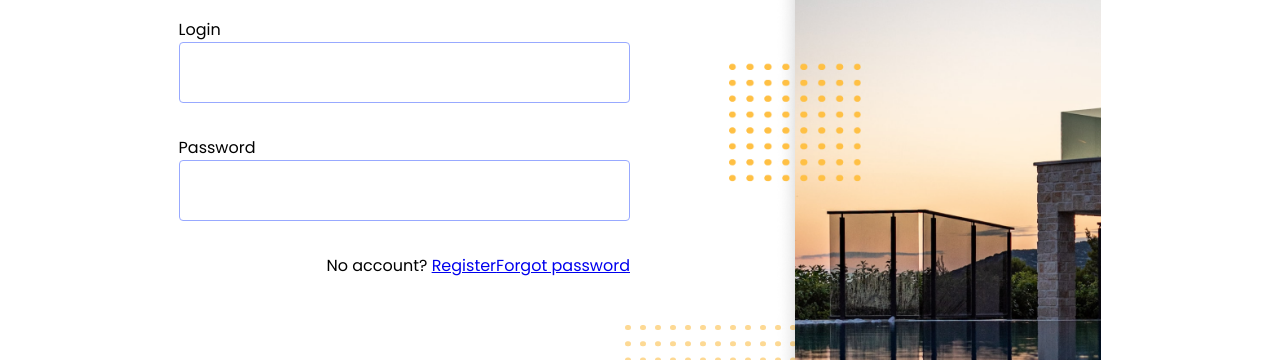
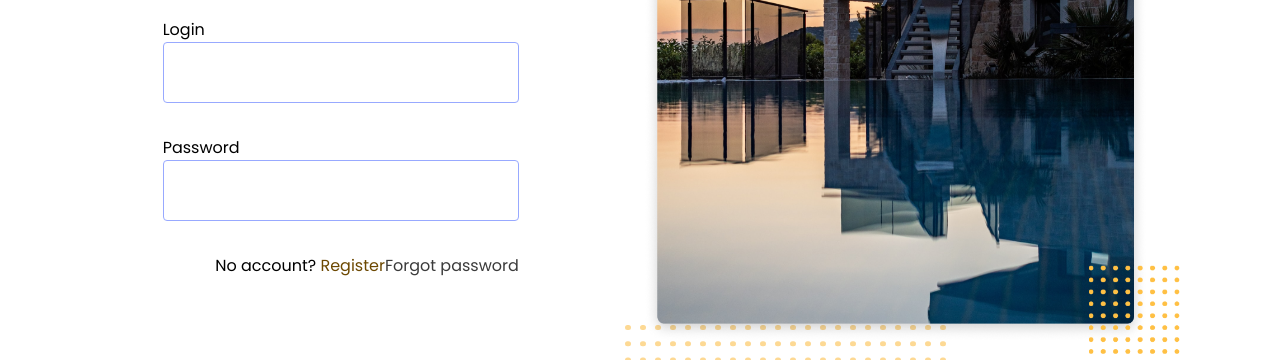
Before and after one commit to davidchom/PIW-Zadanie-1, a plain HTML site: page index.html in a window 1280 px wide. Shown: the part 549-909 px from the top of the page. Drawn offline with Linux system fonts and the light colour scheme.

Commit message:
nothing more

```diff
--- a/index.html
+++ b/index.html
@@ -36,19 +36,15 @@
                 <label class="data">Password</label>
                 <input class="input-username" />
                 <div class="forgot-password">
-                    <label>No account? <a href="#">Register</a></label>
-                    <a href="#">Forgot password</a>
+                    <label>No account? <a href="#" class="text-register">Register</a></label>
+                    <a href="#" class="text-forgot-password">Forgot password</a>
                 </div>
             </div>
             <div class="login-button">
                 <button class="primary-orange">Log in</button>
             </div>
         </div>
-        <div class="login-img-container">
-            <div class="image-of-house-like-in-gta">
-
-            </div>
-        </div>
+        <img src="assets/hero image.png" class="hero-image" alt="hero image">
     </section>
 
     <section id="short-section" class="short-section grid">
--- a/style.css
+++ b/style.css
@@ -139,19 +139,10 @@ i {
 }
 
 .hero-image {
-    height: 85vh;
-    grid-column: 1/13;
-    display: flex;
-    flex-direction: column;
-    justify-content: space-between;
-    align-items: center;
-    align-self: center;
-    padding: 4rem 0rem;
-    border-radius: var(--outer-radius);
-    background-image: url(./assets/hero-section.jpg);
-    background-repeat: no-repeat;
-    background-size: cover;
-    background-position: right center;
+    width: 568px;
+    height: 760px;
+    grid-column: 8/13;
+    margin-top: 93px;
 }
 
 .welcome-text {
@@ -634,26 +625,12 @@ button {
     flex-direction: column;
 }
 
-.image-of-house-like-in-gta {
-    grid-column: 2/7;
-    grid-row: 2/8;
-    display: flex;
-    flex-direction: column;
-    /* justify-content: space-between; */
-    align-items: left;
-    /* align-self: center; */
-    padding: 1rem 2rem;
-    background-image: url(./assets/hero\ image.png);
-    background-repeat: no-repeat;
-    background-size: cover;
-    /* background-position: right center; */
+.text-register {
+    text-decoration: none;
+    color: #6C4801;
 }
 
-/* .welcome-text {
-    display: flex;
-    flex-direction: column;
-    justify-content: center;
-    align-items: center;
-    row-gap: 1rem;
-    width: 100%;
-} */
+.text-forgot-password {
+    text-decoration: none;
+    color: #3B3B3B;
+}
```
